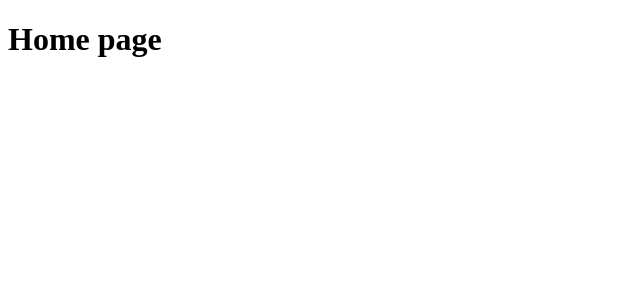
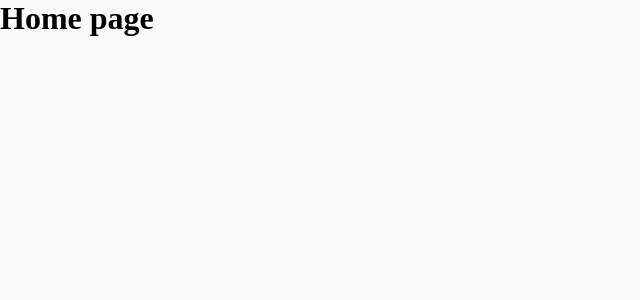
Before and after one commit to ViktoriiaYakaba/CRM-Next.js, a Next.js app in the folder crm/: page / in a window 1280 px wide. Shown: the top 300 px of the page, without its empty margins (0-640 px from the left). Built offline with nearby package versions, Linux system fonts and the light colour scheme.

Commit message:
add background-color

```diff
--- a/crm/src/app/globals.css
+++ b/crm/src/app/globals.css
@@ -3,3 +3,8 @@
   padding: 0;
   margin: 0;
 }
+
+
+body{
+  background-color: #fafafa;
+}
--- a/crm/src/app/layout.tsx
+++ b/crm/src/app/layout.tsx
@@ -1,4 +1,5 @@
 import React from "react";
+import './globals.css';
 
 export default function RootLayout({
   children,
```
